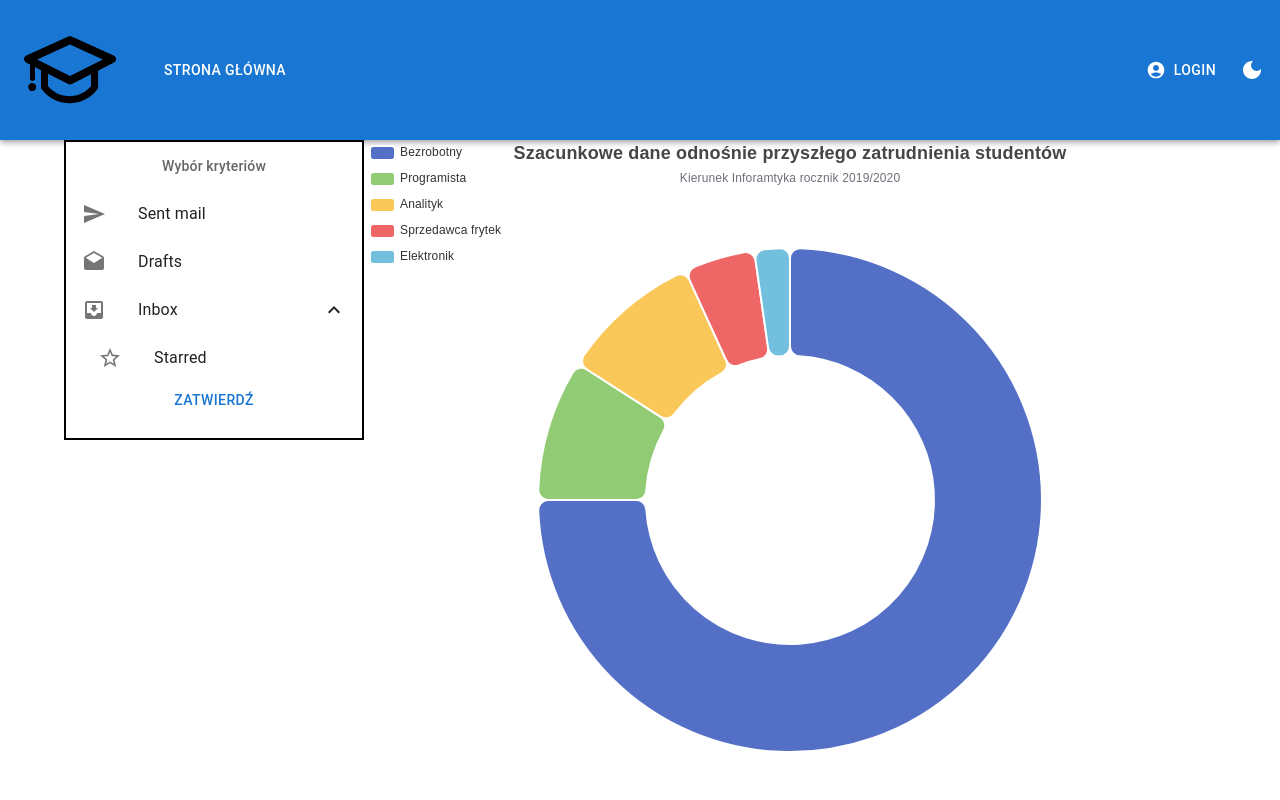
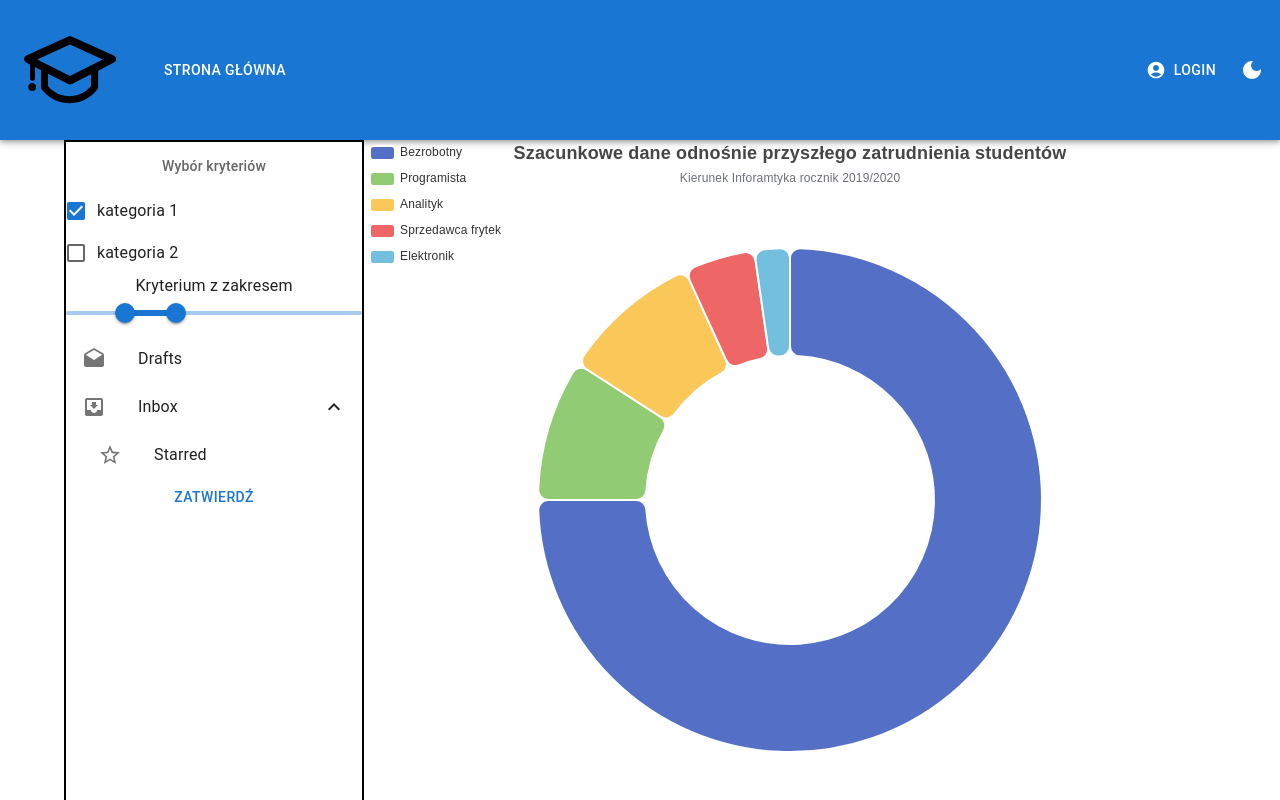
Before and after one commit to MPenk/absolwent, a React (Create React App) app: page / in a window 1280 px wide. Shown: the top 800 px of the page. Built offline with nearby package versions, Linux system fonts and the light colour scheme.

Commit message:
dodanie niektórych kategorii
na razie tylko do wyglądu

```diff
--- /dev/null
+++ b/src/components/statistics/MenuBar.js
@@ -0,0 +1,96 @@
+import ListSubheader from "@mui/material/ListSubheader";
+import List from "@mui/material/List";
+import ListItemButton from "@mui/material/ListItemButton";
+import ListItemIcon from "@mui/material/ListItemIcon";
+import ListItemText from "@mui/material/ListItemText";
+import Collapse from "@mui/material/Collapse";
+import InboxIcon from "@mui/icons-material/MoveToInbox";
+import DraftsIcon from "@mui/icons-material/Drafts";
+import SendIcon from "@mui/icons-material/Send";
+import ExpandLess from "@mui/icons-material/ExpandLess";
+import ExpandMore from "@mui/icons-material/ExpandMore";
+import StarBorder from "@mui/icons-material/StarBorder";
+import FormGroup from "@mui/material/FormGroup";
+import FormControlLabel from "@mui/material/FormControlLabel";
+import { Box } from "@mui/system";
+import { Button, Checkbox } from "@mui/material";
+import { useState } from "react";
+import Slider from '@mui/material/Slider';
+
+export default function MenuBar() {
+    const [value, setValue] = useState([20, 37]);
+
+    const handleChange = (event, newValue) => {
+      setValue(newValue);
+    };
+    function valuetext(value) {
+        return `${value}°C`;
+      }
+  const [open, setOpen] = useState(true);
+  const handleClick = () => {
+    setOpen(!open);
+  };
+  const label = { inputProps: { "aria-label": "Checkbox demo" } };
+  return (
+    <Box
+      sx={{
+        width: 300,
+        height: "auto",
+        border: "2px solid black",
+        float: "left",
+        display: "inline-block",
+      }}
+    >
+      <List
+        sx={{ width: "100%", maxWidth: 360, bgcolor: "background.paper" }}
+        component="nav"
+        aria-labelledby="nested-list-subheader"
+        subheader={
+          <ListSubheader component="div" id="nested-list-subheader">
+            Wybór kryteriów
+          </ListSubheader>
+        }
+      >
+        <FormGroup>
+          <FormControlLabel
+            control={<Checkbox defaultChecked />}
+            label="kategoria 1"
+          />
+          <FormControlLabel control={<Checkbox />} label="kategoria 2" />
+        </FormGroup>
+        <label>Kryterium z zakresem</label>
+        <Slider
+        getAriaLabel={() => 'Temperature range'}
+        value={value}
+        onChange={handleChange}
+        valueLabelDisplay="auto"
+        getAriaValueText={valuetext}
+      />
+        <ListItemButton>
+          <ListItemIcon>
+            <DraftsIcon />
+          </ListItemIcon>
+          <ListItemText primary="Drafts" />
+        </ListItemButton>
+        <ListItemButton onClick={handleClick}>
+          <ListItemIcon>
+            <InboxIcon />
+          </ListItemIcon>
+          <ListItemText primary="Inbox" />
+          {open ? <ExpandLess /> : <ExpandMore />}
+        </ListItemButton>
+        <Collapse in={open} timeout="auto" unmountOnExit>
+          <List component="div" disablePadding>
+            <ListItemButton sx={{ pl: 4 }}>
+              <ListItemIcon>
+                <StarBorder />
+              </ListItemIcon>
+              <ListItemText primary="Starred" />
+            </ListItemButton>
+          </List>
+        </Collapse>
+        <Button>Zatwierdź</Button>
+      </List>
+    </Box>
+  );
+}
--- a/src/pages/statistics/index.js
+++ b/src/pages/statistics/index.js
@@ -1,78 +1,21 @@
 import { Box } from "@mui/system";
-import ListSubheader from "@mui/material/ListSubheader";
-import List from "@mui/material/List";
-import ListItemButton from "@mui/material/ListItemButton";
-import ListItemIcon from "@mui/material/ListItemIcon";
-import ListItemText from "@mui/material/ListItemText";
-import Collapse from "@mui/material/Collapse";
-import InboxIcon from "@mui/icons-material/MoveToInbox";
-import DraftsIcon from "@mui/icons-material/Drafts";
-import SendIcon from "@mui/icons-material/Send";
-import ExpandLess from "@mui/icons-material/ExpandLess";
-import ExpandMore from "@mui/icons-material/ExpandMore";
-import StarBorder from "@mui/icons-material/StarBorder";
-import { useState } from "react";
-import { Button } from "@mui/material";
+
+
+import { Button,Checkbox } from "@mui/material";
 import ChartWithMenu from "../../components/statistics/professions/ChartWithMenu";
 import { Professions } from "../../components/statistics/professions/Professions";
+import MenuBar from "../../components/statistics/MenuBar";
 
 export function Statistics(props) {
-  const [open, setOpen] = useState(true);
-  const handleClick = () => {
-    setOpen(!open);
-  };
+
   return (
-<>
-<Box sx={{width:'100%',height:'auto',display:'flex'}}>
-      <Box sx={{ width: 300, height: 300,border:'2px solid black', float:'left'}}>
-        <List
-          sx={{ width: "100%", maxWidth: 360, bgcolor: "background.paper" }}
-          component="nav"
-          aria-labelledby="nested-list-subheader"
-          subheader={
-            <ListSubheader component="div" id="nested-list-subheader">
-              Wybór kryteriów
-            </ListSubheader>
-          }
-        >
-          <ListItemButton>
-            <ListItemIcon>
-              <SendIcon />
-            </ListItemIcon>
-            <ListItemText primary="Sent mail" />
-          </ListItemButton>
-          <ListItemButton>
-            <ListItemIcon>
-              <DraftsIcon />
-            </ListItemIcon>
-            <ListItemText primary="Drafts" />
-          </ListItemButton>
-          <ListItemButton onClick={handleClick}>
-            <ListItemIcon>
-              <InboxIcon />
-            </ListItemIcon>
-            <ListItemText primary="Inbox" />
-            {open ? <ExpandLess /> : <ExpandMore />}
-          </ListItemButton>
-          <Collapse in={open} timeout="auto" unmountOnExit>
-            <List component="div" disablePadding>
-              <ListItemButton sx={{ pl: 4 }}>
-                <ListItemIcon>
-                  <StarBorder />
-                </ListItemIcon>
-                <ListItemText primary="Starred" />
-              </ListItemButton>
-            </List>
-          </Collapse>
-          <Button>Zatwierdź</Button>
-        </List>
+    <>
+      <Box sx={{ width: "100%", height: "auto", display: "flex" }}>
+       <MenuBar/>
+        <Box sx={{ width: "auto", float: "left", flexGrow: 1 }}>
+          <Professions />
+        </Box>
       </Box>
-      <Box sx={{ width:'auto',float:'left',flexGrow:1 }}>
-          <Professions/>
-      </Box>
-      </Box>
-
-
     </>
   );
 }
```
